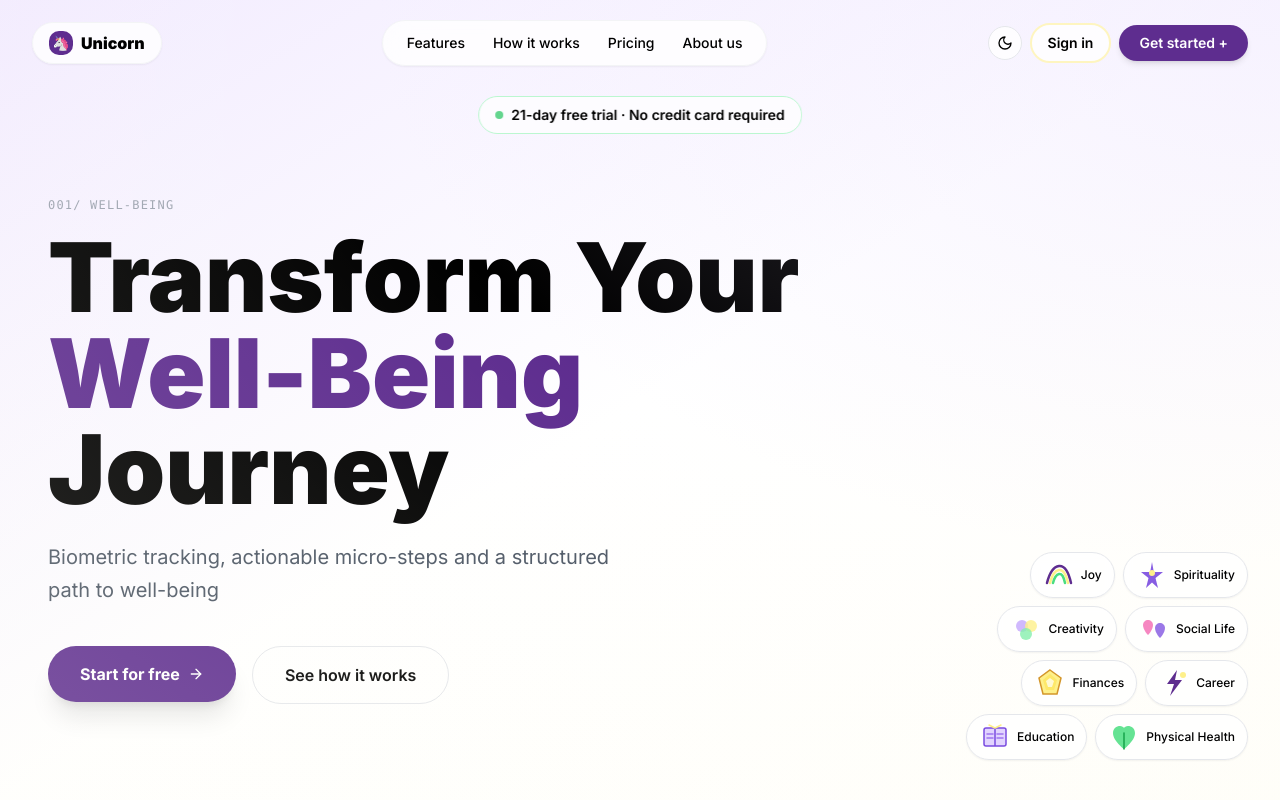
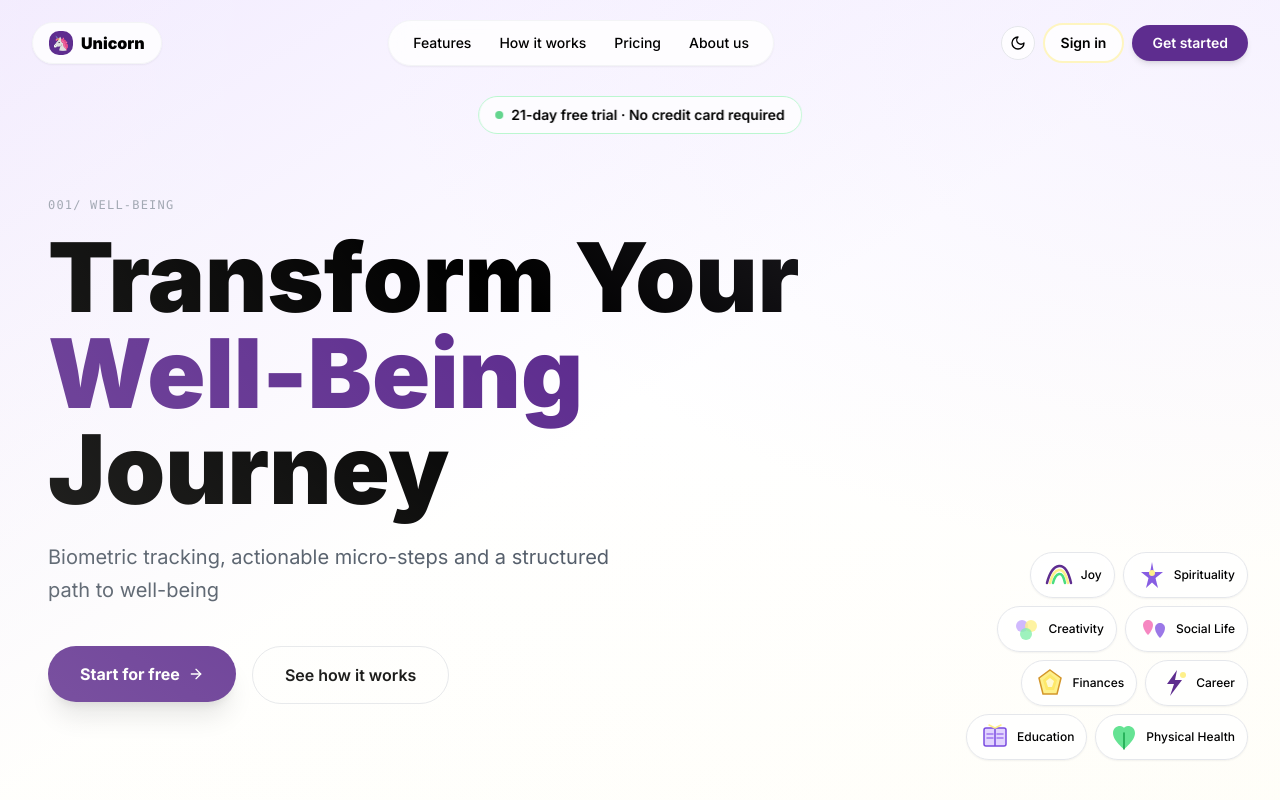
Before and after one commit to mariamiamilakhvari-blip/unicorn-mental-health, a Next.js app: page / in a window 1280 px wide. Shown: the top 800 px of the page. Built offline with nearby package versions, Linux system fonts and the light colour scheme; no server answers.

Commit message:
Remove + from Get started button

```diff
--- a/app/page.tsx
+++ b/app/page.tsx
@@ -130,7 +130,7 @@ export default function LandingPage() {
           </button>
           <Link href="/login" className="text-sm font-semibold px-4 py-2 rounded-full border-2 border-ochre-300 bg-white/80 dark:bg-gray-900/80 backdrop-blur-md text-black dark:text-white hover:bg-ochre-50 dark:hover:bg-gray-800 transition-colors">Sign in</Link>
           <Link href="/signup" className="text-sm font-semibold bg-velvet-500 text-white px-5 py-2 rounded-full shadow-md hover:bg-velvet-600 transition-all flex items-center gap-1.5">
-            Get started +
+            Get started
           </Link>
         </div>
 
```
